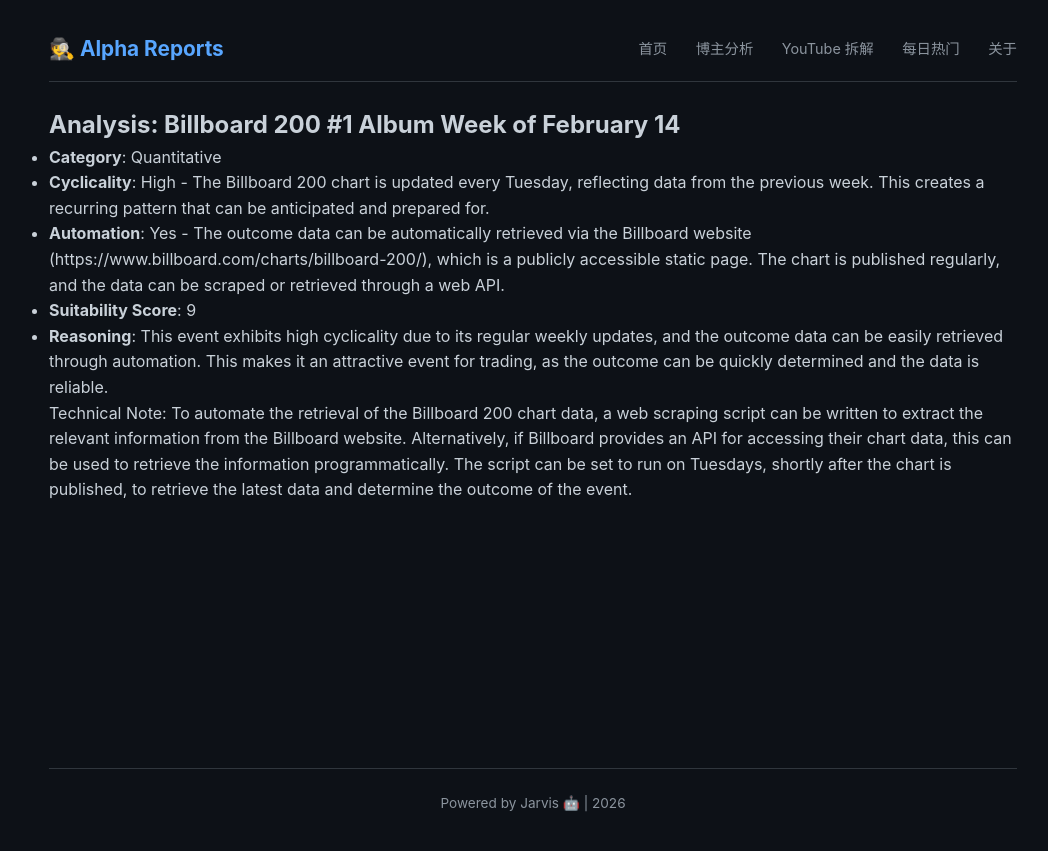
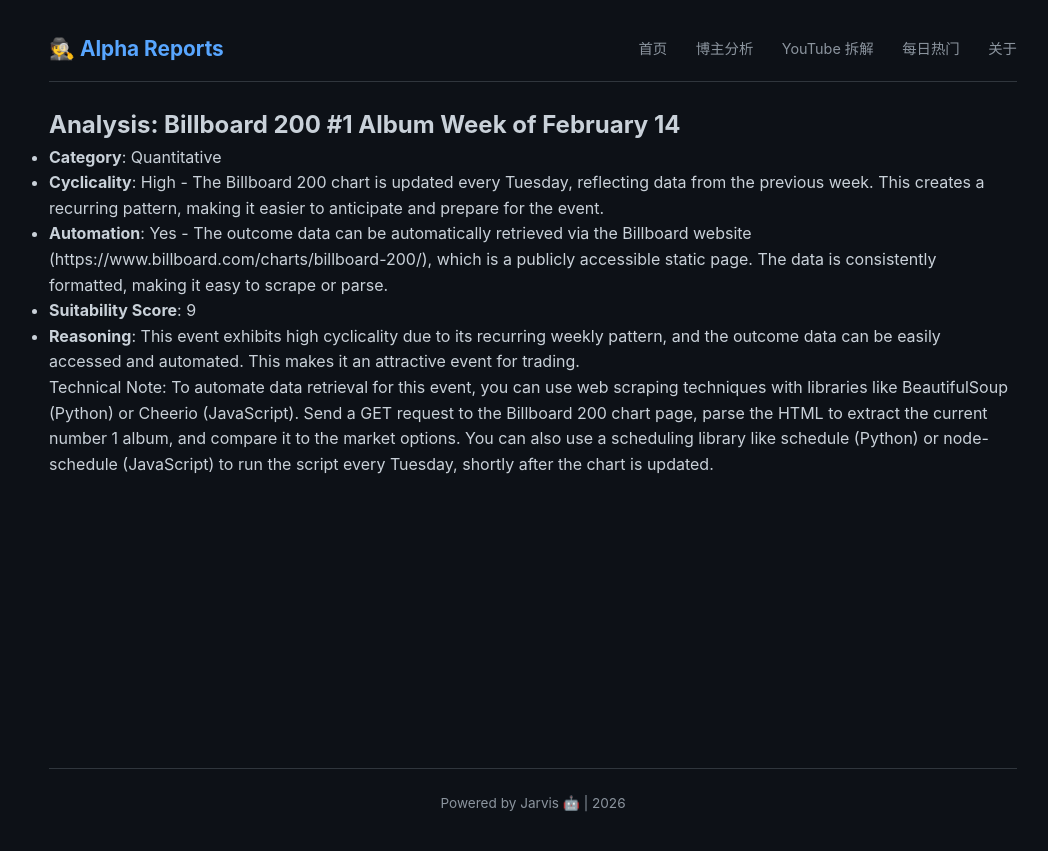
Before and after one commit to amencris073-png/crypto-alpha-reports, a Jekyll site: the page built from polymarket_analysis/quantitative/2026-02-04_billboard_200_1_album_week_of_february_14.md, in a window 1280 px wide. Shown: the top 851 px of the page, without its empty margins (107-1155 px from the left). Built offline with Jekyll 4.4.1, drawn with Linux system fonts in a browser that asks for light colours; our own code applies the rules of GitHub Pages for plain Markdown files.

Commit message:
Automated analysis for Billboard 200 #1 Album Week of February 14

```diff
--- a/polymarket_analysis/quantitative/2026-02-04_billboard_200_1_album_week_of_february_14.md
+++ b/polymarket_analysis/quantitative/2026-02-04_billboard_200_1_album_week_of_february_14.md
@@ -1,9 +1,10 @@
 ## Analysis: Billboard 200 #1 Album Week of February 14
 
 - **Category**: Quantitative
-- **Cyclicality**: High - The Billboard 200 chart is updated every Tuesday, reflecting data from the previous week. This creates a recurring pattern that can be anticipated and prepared for.
-- **Automation**: Yes - The outcome data can be automatically retrieved via the Billboard website (https://www.billboard.com/charts/billboard-200/), which is a publicly accessible static page. The chart is published regularly, and the data can be scraped or retrieved through a web API.
+- **Cyclicality**: High - The Billboard 200 chart is updated every Tuesday, reflecting data from the previous week. This creates a recurring pattern, making it easier to anticipate and prepare for the event.
+- **Automation**: Yes - The outcome data can be automatically retrieved via the Billboard website (https://www.billboard.com/charts/billboard-200/), which is a publicly accessible static page. The data is consistently formatted, making it easy to scrape or parse.
 - **Suitability Score**: 9
-- **Reasoning**: This event exhibits high cyclicality due to its regular weekly updates, and the outcome data can be easily retrieved through automation. This makes it an attractive event for trading, as the outcome can be quickly determined and the data is reliable.
+- **Reasoning**: This event exhibits high cyclicality due to its recurring weekly pattern, and the outcome data can be easily accessed and automated. This makes it an attractive event for trading.
 
-Technical Note: To automate the retrieval of the Billboard 200 chart data, a web scraping script can be written to extract the relevant information from the Billboard website. Alternatively, if Billboard provides an API for accessing their chart data, this can be used to retrieve the information programmatically. The script can be set to run on Tuesdays, shortly after the chart is published, to retrieve the latest data and determine the outcome of the event.
+Technical Note:
+To automate data retrieval for this event, you can use web scraping techniques with libraries like BeautifulSoup (Python) or Cheerio (JavaScript). Send a GET request to the Billboard 200 chart page, parse the HTML to extract the current number 1 album, and compare it to the market options. You can also use a scheduling library like schedule (Python) or node-schedule (JavaScript) to run the script every Tuesday, shortly after the chart is updated.
```
